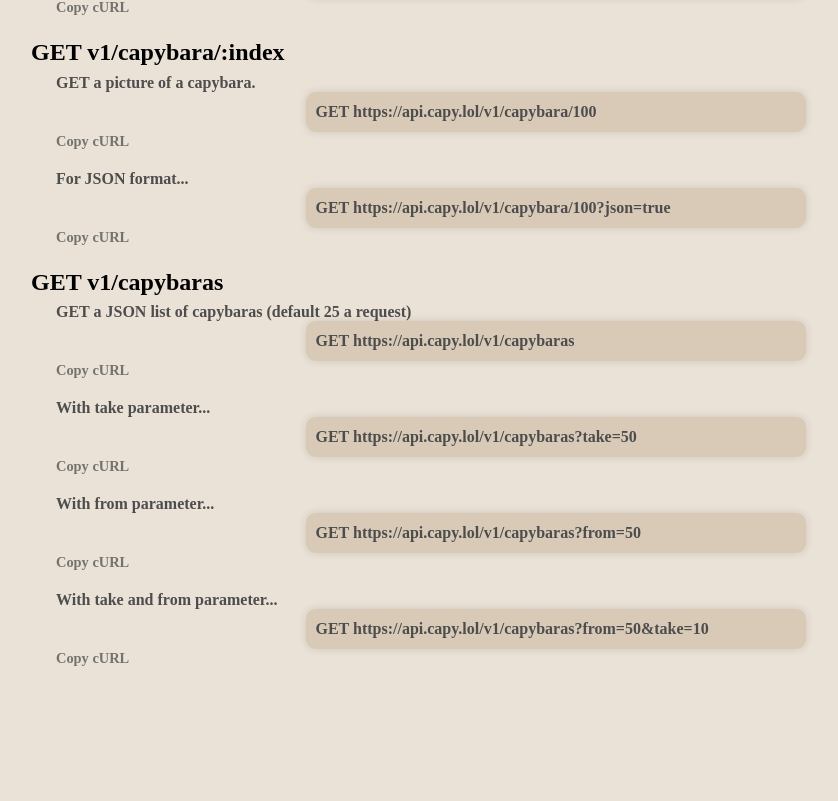
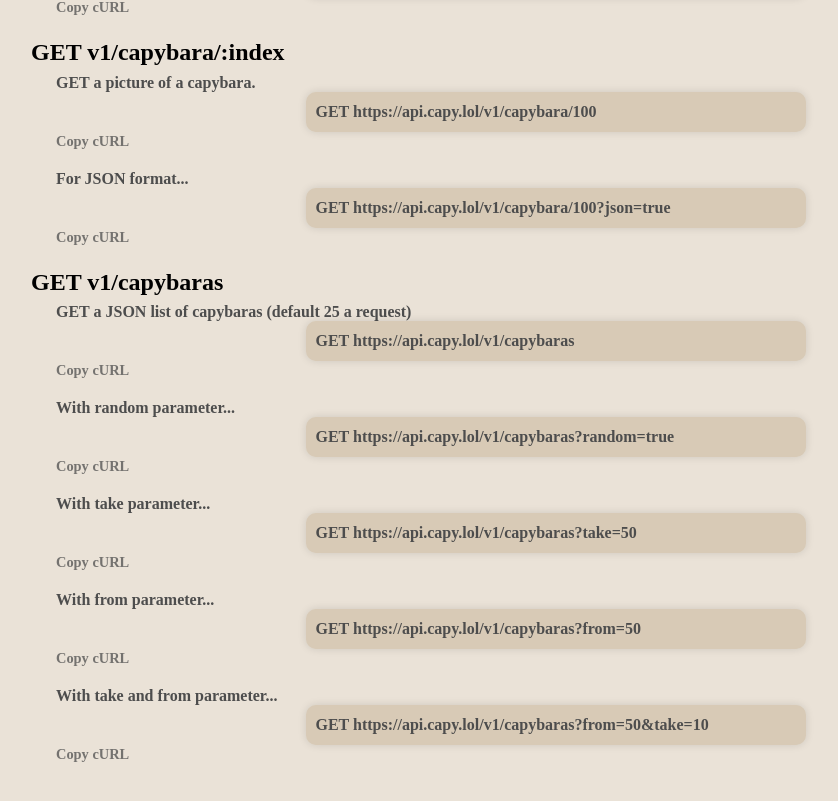
Before and after one commit to Looskie/capybara-web, a Next.js app: page / in a window 1280 px wide. Shown: the part 1324-2125 px from the top of the page, without its empty margins (97-935 px from the left). Built offline with nearby package versions, Linux system fonts and the light colour scheme; a web font is replaced by a local one.

Commit message:
add random to documentation

```diff
--- a/pages/index.tsx
+++ b/pages/index.tsx
@@ -397,6 +397,20 @@ const Home: NextPage = () => {
             <TextBtn>Copy cURL</TextBtn>
           </CopyToClipboard>
           <br />
+          <span>With random parameter...</span>
+          <CodeContainer>
+            <pre>
+              <span>GET </span>
+              <code>{BASE_API_V1}/capybaras?random=true</code>
+            </pre>
+          </CodeContainer>
+          <CopyToClipboard
+            onCopy={() => toast("Copied", { type: "success" })}
+            text={`curl ${BASE_API_V1}/capybaras?random=true`}
+          >
+            <TextBtn>Copy cURL</TextBtn>
+          </CopyToClipboard>
+          <br />
           <span>With take parameter...</span>
           <CodeContainer>
             <pre>
```
